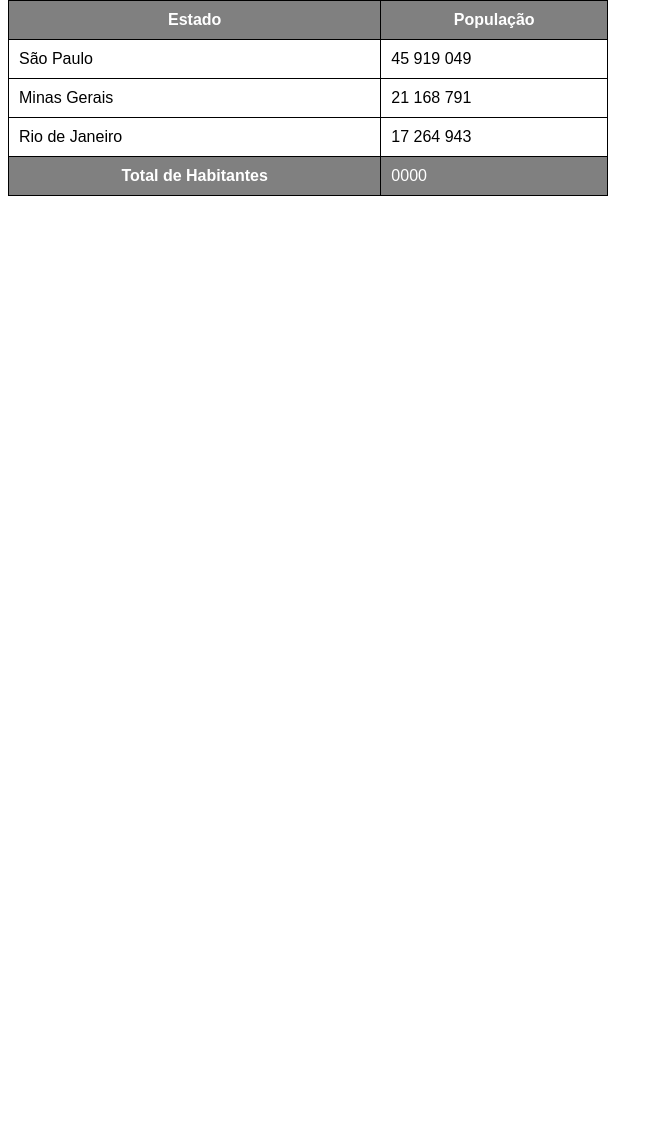
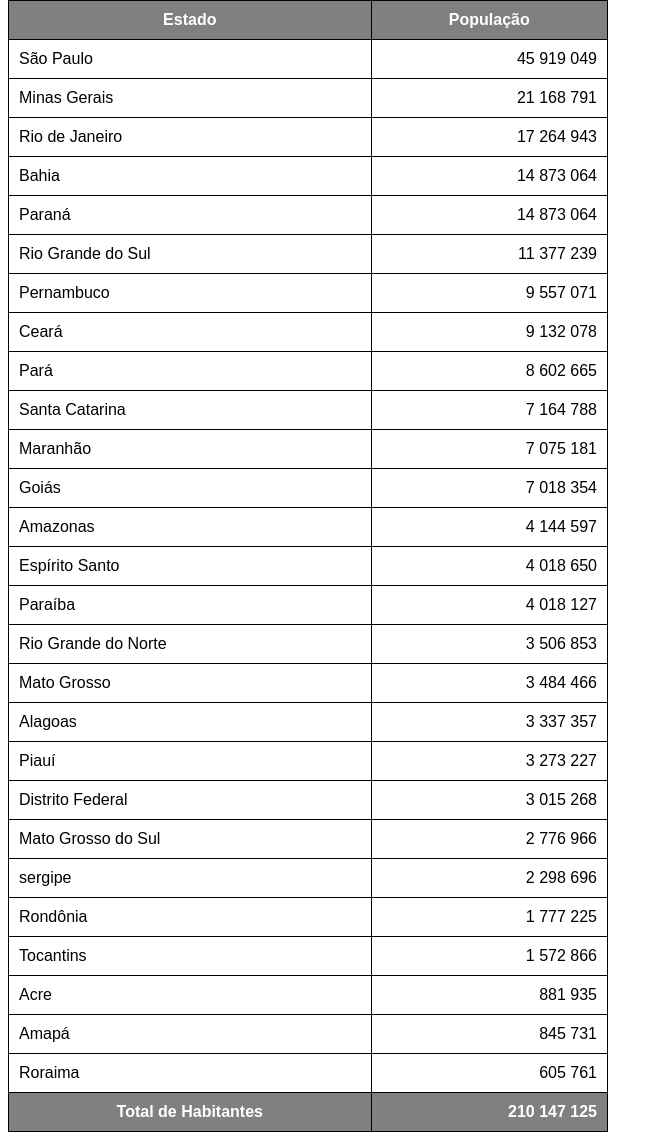
Before and after one commit to C4n2h4/html-css, a plain HTML site: page ex023/tabela002.html in a window 1280 px wide. Shown: the part 80-1220 px from the top of the page, without its empty margins (0-663 px from the left). Before the commit the page ends 800 px from the top, so only its background shows below. Drawn offline with Linux system fonts and the light colour scheme.

Commit message:
Update Tabela002

```diff
--- a/ex023/tabela002.html
+++ b/ex023/tabela002.html
@@ -19,6 +19,9 @@
         thead, tfoot{
             background-color: gray;
             color: white;
+        }
+        td.num{
+            text-align: right;
         }
     </style>
 </head>
@@ -44,21 +47,118 @@
         <tbody>
             <tr>
                 <td>São Paulo</td>
-                <td>45 919 049</td>
+                <td class="num">45 919 049</td>
             </tr>
             <tr>
                 <td>Minas Gerais</td>
-                <td>21 168 791</td>
+                <td class="num">21 168 791</td>
             </tr>
             <tr>
                 <td>Rio de Janeiro</td>
-                <td>17 264 943</td>
+                <td class="num">17 264 943</td>
             </tr>
+            <tr>
+                <td>Bahia</td>
+                <td class="num">14 873 064</td>
+            </tr>
+            <tr>
+                <td>Paraná</td>
+                <td class="num">14 873 064</td>
+            </tr>
+            <tr>
+                <td>Rio Grande do Sul</td>
+                <td class="num">11 377 239</td>
+            </tr>
+            <tr>
+                <td>Pernambuco</td>
+                <td class="num">9 557 071</td>
+            </tr>
+            <tr>
+                <td>Ceará</td>
+                <td class="num">9 132 078</td>
+            </tr>
+            <tr>
+                <td>Pará</td>
+                <td class="num">8 602 665</td>
+            </tr>
+            <tr>
+                <td>Santa Catarina</td>
+                <td class="num">7 164 788</td>
+            </tr>
+            <tr>
+                <td>Maranhão</td>
+                <td class="num">7 075 181</td>
+            </tr>
+            <tr>
+                <td>Goiás</td>
+                <td class="num">7 018 354</td>
+            </tr>
+            <tr>
+                <td>Amazonas</td>
+                <td class="num">4 144 597</td>
+            </tr>
+            <tr>
+                <td>Espírito Santo</td>
+                <td class="num">4 018 650</td>
+            </tr>
+            <tr>
+                <td>Paraíba</td>
+                <td class="num">4 018 127</td>
+            </tr>
+            <tr>
+                <td>Rio Grande do Norte</td>
+                <td class="num">3 506 853</td>
+            </tr>
+            <tr>
+                <td>Mato Grosso</td>
+                <td class="num">3 484 466</td>
+            </tr>
+            <tr>
+                <td>Alagoas</td>
+                <td class="num">3 337 357</td>
+            </tr>
+            <tr>
+                <td>Piauí</td>
+                <td class="num">3 273 227</td>
+            </tr>
+            <tr>
+                <td>Distrito Federal</td>
+                <td class="num">3 015 268</td>
+            </tr>
+            <tr>
+                <td>Mato Grosso do Sul</td>
+                <td class="num">2 776 966</td>
+            </tr>
+            <tr>
+                <td>sergipe</td>
+                <td class="num">2 298 696</td>
+            </tr>
+            <tr>
+                <td>Rondônia</td>
+                <td class="num">1 777 225</td>
+            </tr>
+            <tr>
+                <td>Tocantins</td>
+                <td class="num">1 572 866</td>
+            </tr>
+            <tr>
+                <td>Acre</td>
+                <td class="num">881 935</td>
+            </tr>
+            <tr>
+                <td>Amapá</td>
+                <td class="num">845 731 </td>
+            </tr>
+            <tr>
+                <td>Roraima</td>
+                <td class="num">605 761</td>
+            </tr>
+
         </tbody>
         <tfoot>
             <tr>
                 <th>Total de Habitantes</th>
-                <td>0000</td>
+                <td class="num"><strong>210 147 125</strong></td>
             </tr>
         </tfoot>
     </table>
```
